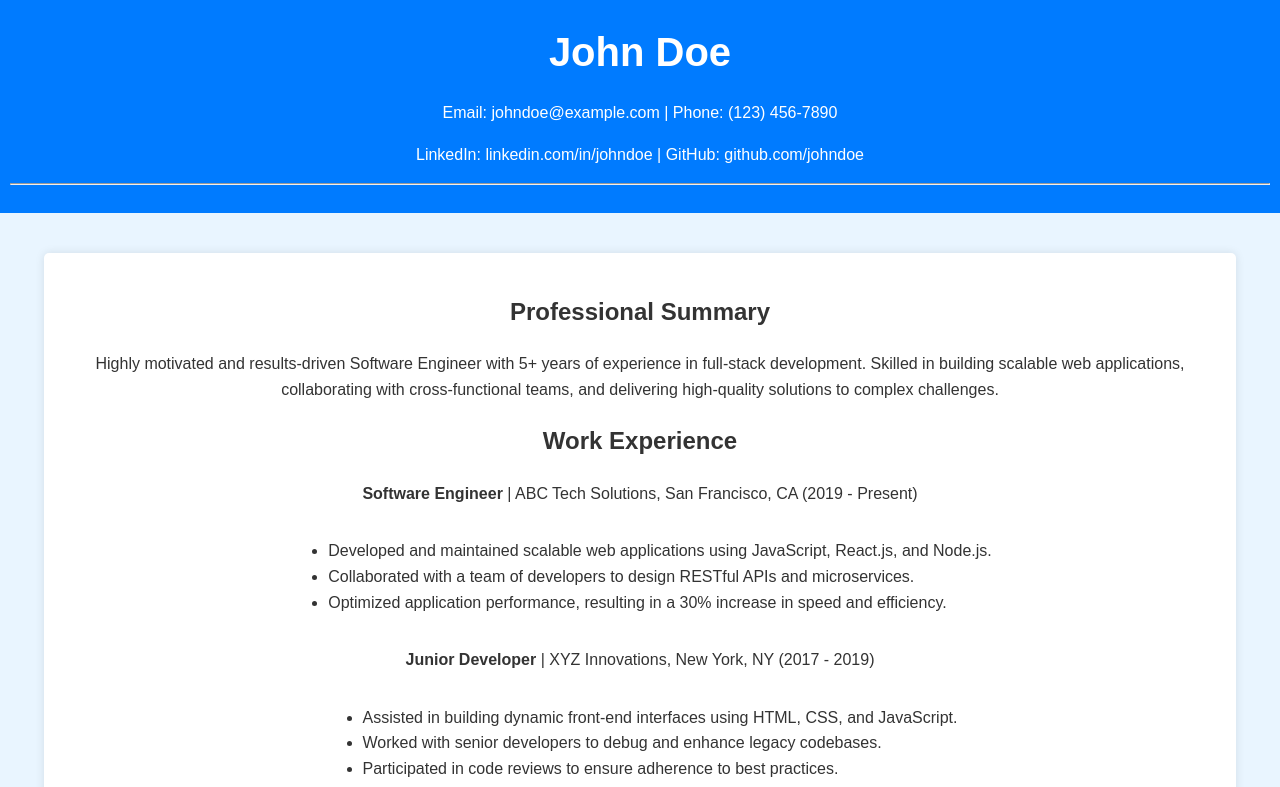
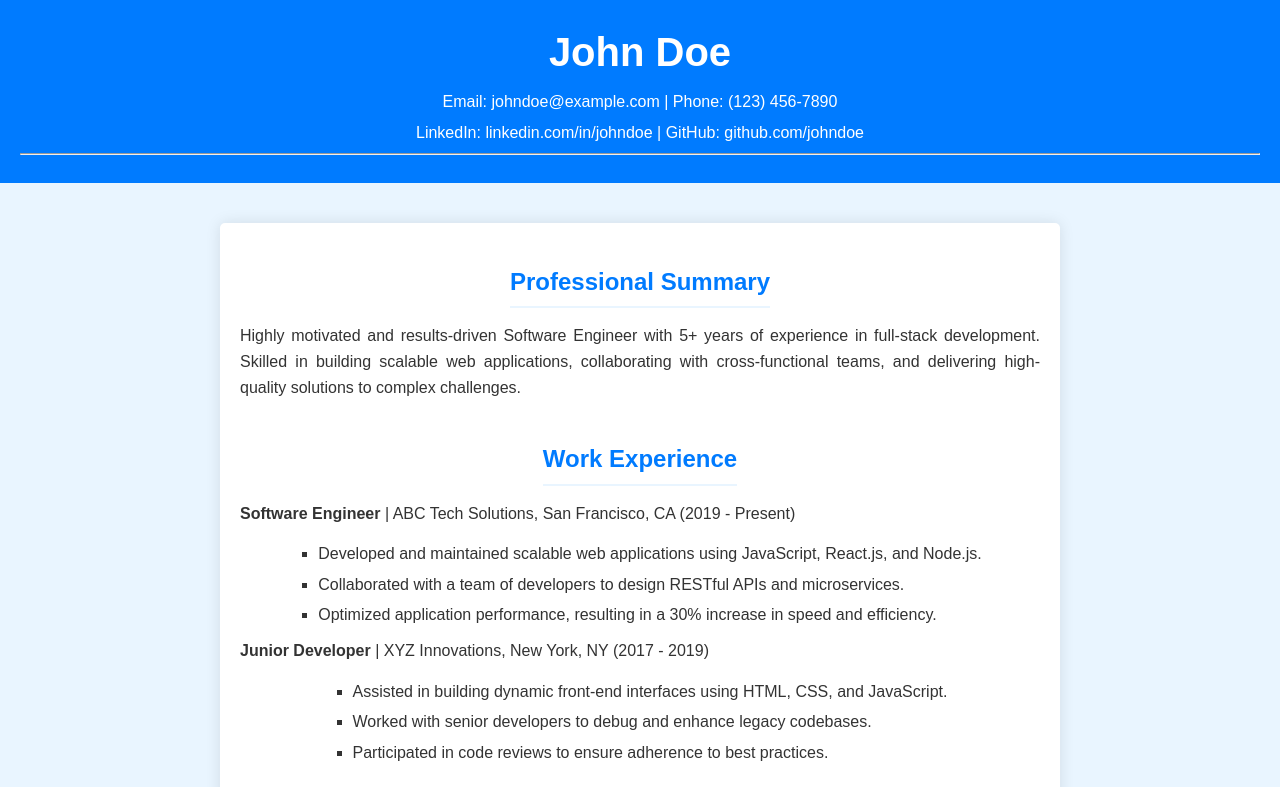
Before and after one commit to vivekananda1001/Resume_website, a plain HTML site: page index.html in a window 1280 px wide. Shown: the top 787 px of the page. Drawn offline with Linux system fonts and the light colour scheme.

Commit message:
Update styles.css

```diff
--- a/styles.css
+++ b/styles.css
@@ -1,5 +1,5 @@
 /* styles.css */
-body {
+/* body {
     font-family: Arial, sans-serif;
     margin: 0;
     padding: 0;
@@ -94,3 +94,121 @@ footer {
     bottom: 0;
     width: 100%;
 }
+ */
+
+/* General Styles */
+body {
+    font-family: Arial, sans-serif;
+    margin: 0;
+    padding: 0;
+    line-height: 1.6;
+    background-color: #e9f5ff;
+    color: #333;
+    display: flex;
+    flex-direction: column;
+    min-height: 100vh;
+}
+
+/* Header Section */
+header {
+    background: #007BFF;
+    color: #fff;
+    padding: 20px;
+    text-align: center;
+}
+
+header h1 {
+    font-size: 2.5rem;
+    margin: 0;
+}
+
+header p {
+    font-size: 1rem;
+    margin: 5px 0;
+}
+
+/* Main Content */
+main {
+    max-width: 800px;
+    width: 90%;
+    margin: 20px auto;
+    padding: 20px;
+    background: #fff;
+    border-radius: 5px;
+    box-shadow: 0 0 15px rgba(0, 0, 0, 0.1);
+    flex-grow: 1;
+}
+
+h2 {
+    font-size: 1.5rem;
+    color: #007BFF;
+    margin-bottom: 10px;
+    border-bottom: 2px solid #e9f5ff;
+    display: inline-block;
+    padding-bottom: 5px;
+}
+
+/* Section Content */
+section {
+    margin-bottom: 20px;
+}
+
+section p {
+    margin: 5px 0;
+    font-size: 1rem;
+}
+
+section ul {
+    list-style-type: square;
+    text-align: left;
+    margin: 0 auto;
+    padding-left: 20px;
+    display: inline-block;
+    text-align: left;
+    margin-top: 10px;
+}
+
+section ul li {
+    margin-bottom: 5px;
+}
+
+/* Footer */
+footer {
+    text-align: center;
+    padding: 10px;
+    background: #007BFF;
+    color: #fff;
+    width: 100%;
+    margin-top: auto;
+}
+
+/* Professional Summary */
+section p {
+    text-align: justify;
+}
+
+/* Styling for Contact Info */
+header p a {
+    color: #fff;
+    text-decoration: none;
+}
+
+header p a:hover {
+    text-decoration: underline;
+}
+
+/* Add a little responsiveness */
+@media (max-width: 768px) {
+    main {
+        width: 95%;
+        padding: 15px;
+    }
+
+    header h1 {
+        font-size: 2rem;
+    }
+
+    h2 {
+        font-size: 1.25rem;
+    }
+}
```
